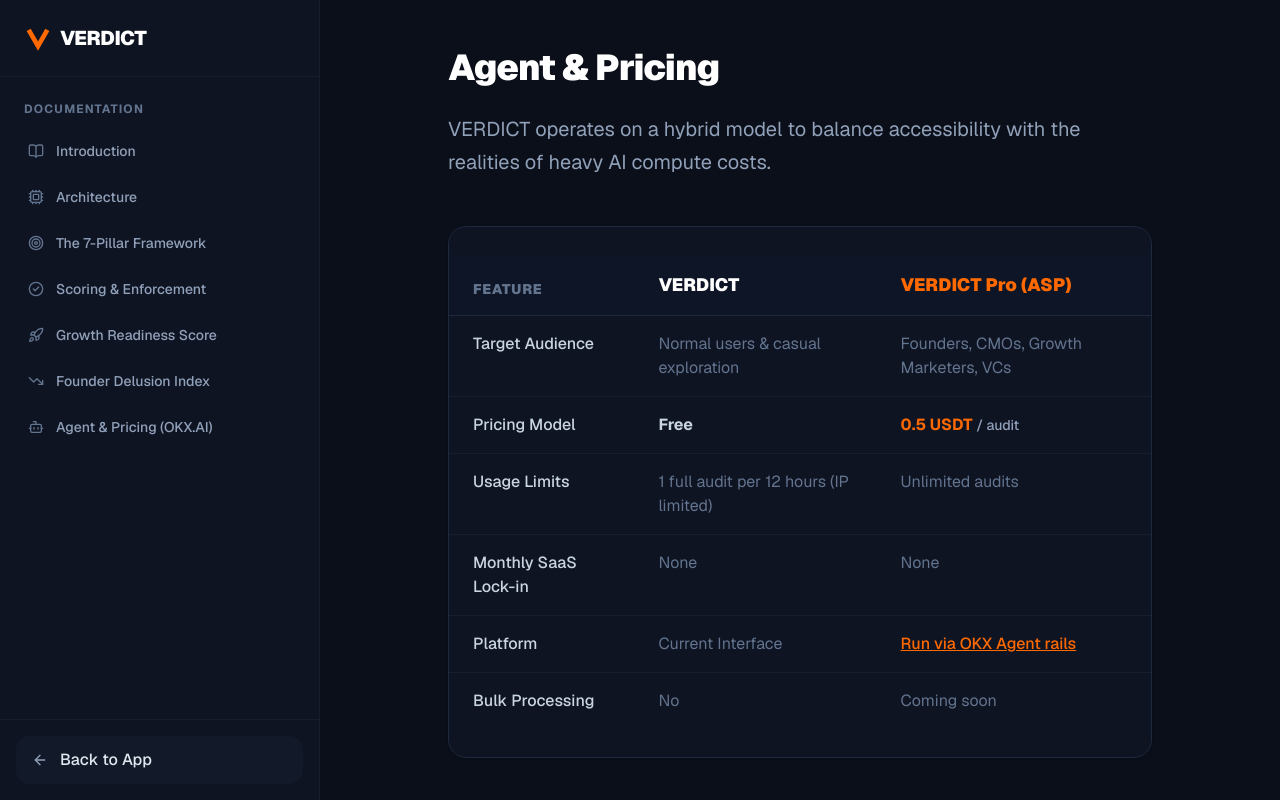
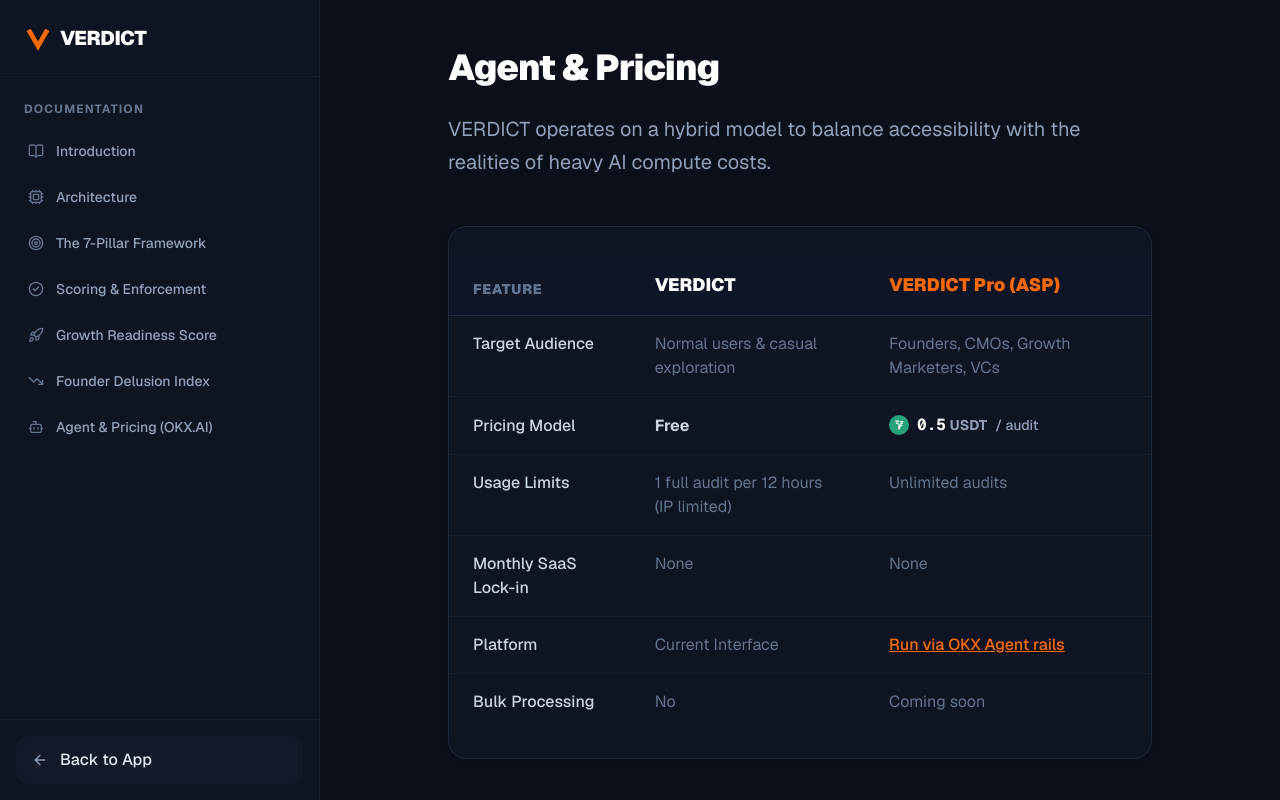
Before and after one commit to eugenennamdi/verdict, a Next.js app: page /docs/pricing in a window 1280 px wide. Shown: the top 800 px of the page. Built offline with nearby package versions, Linux system fonts and the light colour scheme.

Commit message:
feat: design okx-style tether pricing layout

```diff
--- a/src/app/docs/pricing/page.tsx
+++ b/src/app/docs/pricing/page.tsx
@@ -34,7 +34,20 @@
             <tr className="border-b border-slate-100 dark:border-slate-800/50">
               <td className="py-4 px-6 font-medium">Pricing Model</td>
               <td className="py-4 px-6 font-bold">Free</td>
-              <td className="py-4 px-6 font-bold text-orange-500">0.5 USDT <span className="text-sm font-medium text-slate-500 dark:text-slate-400">/ audit</span></td>
+              <td className="py-4 px-6">
+                <div className="flex items-center gap-2">
+                  <div className="w-5 h-5 rounded-full bg-[#26A17B] flex items-center justify-center shrink-0">
+                    <svg viewBox="0 0 24 24" className="w-3 h-3 text-white" fill="currentColor" xmlns="http://www.w3.org/2000/svg">
+                      <path d="M13.435 9.824v-1.12c3.264-.132 5.66-.814 5.66-1.624 0-.847-2.554-1.548-5.934-1.67V4h7.27v2.688H15.06v1.045c2.772.132 4.824.7 4.824 1.387 0 .732-2.31 1.336-5.378 1.462v9.21c0 .434-.308.784-.732.852l-2.424.37c-.368.056-.708-.222-.732-.593v-9.742c-3.068-.126-5.377-.73-5.377-1.462 0-.683 2.052-1.254 4.824-1.386V5.644h-5.37v-2.4h7.27v2.4c-3.38.125-5.934.726-5.934 1.673 0 .81 2.396 1.492 5.66 1.624v1.122c-3.282-.134-5.68-.84-5.68-1.68 0-.876 2.575-1.598 5.958-1.73v-.857h-1.964v5.28h5.65v1.18h-1.964v-.857c3.383.132 5.958.854 5.958 1.73 0 .84-2.398 1.546-5.68 1.68z" />
+                    </svg>
+                  </div>
+                  <div className="flex items-baseline gap-1">
+                    <span className="font-bold text-slate-900 dark:text-white slashed-zero tabular-nums font-mono">0.5</span>
+                    <span className="text-sm font-bold text-slate-500 dark:text-slate-400">USDT</span>
+                  </div>
+                  <span className="text-sm font-medium text-slate-500 dark:text-slate-400">/ audit</span>
+                </div>
+              </td>
             </tr>
             <tr className="border-b border-slate-100 dark:border-slate-800/50">
               <td className="py-4 px-6 font-medium">Usage Limits</td>
--- a/src/app/page.tsx
+++ b/src/app/page.tsx
@@ -504,9 +504,17 @@
                     </div>
                     <h4 className="text-2xl font-black mb-1 relative z-10 shrink-0">VERDICT Pro</h4>
                     <p className="text-slate-500 dark:text-slate-400 font-medium mb-6 relative z-10 text-sm shrink-0">For Founders, CMOs, VCs, Growth Marketers, Indie Hackers & high-volume usage.</p>
-                    <div className="mb-8 relative z-10 shrink-0">
-                      <span className="text-4xl font-black text-orange-500 tracking-tight">0.5 USDT</span>
-                      <span className="text-slate-500 dark:text-slate-400 font-medium ml-2">/ audit</span>
+                    <div className="mb-8 relative z-10 shrink-0 flex items-center gap-3">
+                      <div className="w-10 h-10 rounded-full bg-[#26A17B] flex items-center justify-center shrink-0 shadow-sm border border-[#26A17B]/20">
+                        <svg viewBox="0 0 24 24" className="w-5 h-5 text-white" fill="currentColor" xmlns="http://www.w3.org/2000/svg">
+                          <path d="M13.435 9.824v-1.12c3.264-.132 5.66-.814 5.66-1.624 0-.847-2.554-1.548-5.934-1.67V4h7.27v2.688H15.06v1.045c2.772.132 4.824.7 4.824 1.387 0 .732-2.31 1.336-5.378 1.462v9.21c0 .434-.308.784-.732.852l-2.424.37c-.368.056-.708-.222-.732-.593v-9.742c-3.068-.126-5.377-.73-5.377-1.462 0-.683 2.052-1.254 4.824-1.386V5.644h-5.37v-2.4h7.27v2.4c-3.38.125-5.934.726-5.934 1.673 0 .81 2.396 1.492 5.66 1.624v1.122c-3.282-.134-5.68-.84-5.68-1.68 0-.876 2.575-1.598 5.958-1.73v-.857h-1.964v5.28h5.65v1.18h-1.964v-.857c3.383.132 5.958.854 5.958 1.73 0 .84-2.398 1.546-5.68 1.68z" />
+                        </svg>
+                      </div>
+                      <div className="flex items-baseline gap-1.5">
+                        <span className="text-4xl font-black text-slate-900 dark:text-white tracking-tight font-mono leading-none slashed-zero">0.5</span>
+                        <span className="text-xl font-bold text-slate-500 dark:text-slate-400 leading-none">USDT</span>
+                      </div>
+                      <span className="text-slate-500 dark:text-slate-400 font-medium text-sm self-end pb-0.5">/ audit</span>
                     </div>
                     <ul className="space-y-4 mb-8 flex-1 relative z-10">
                       <li className="flex gap-3">
```
